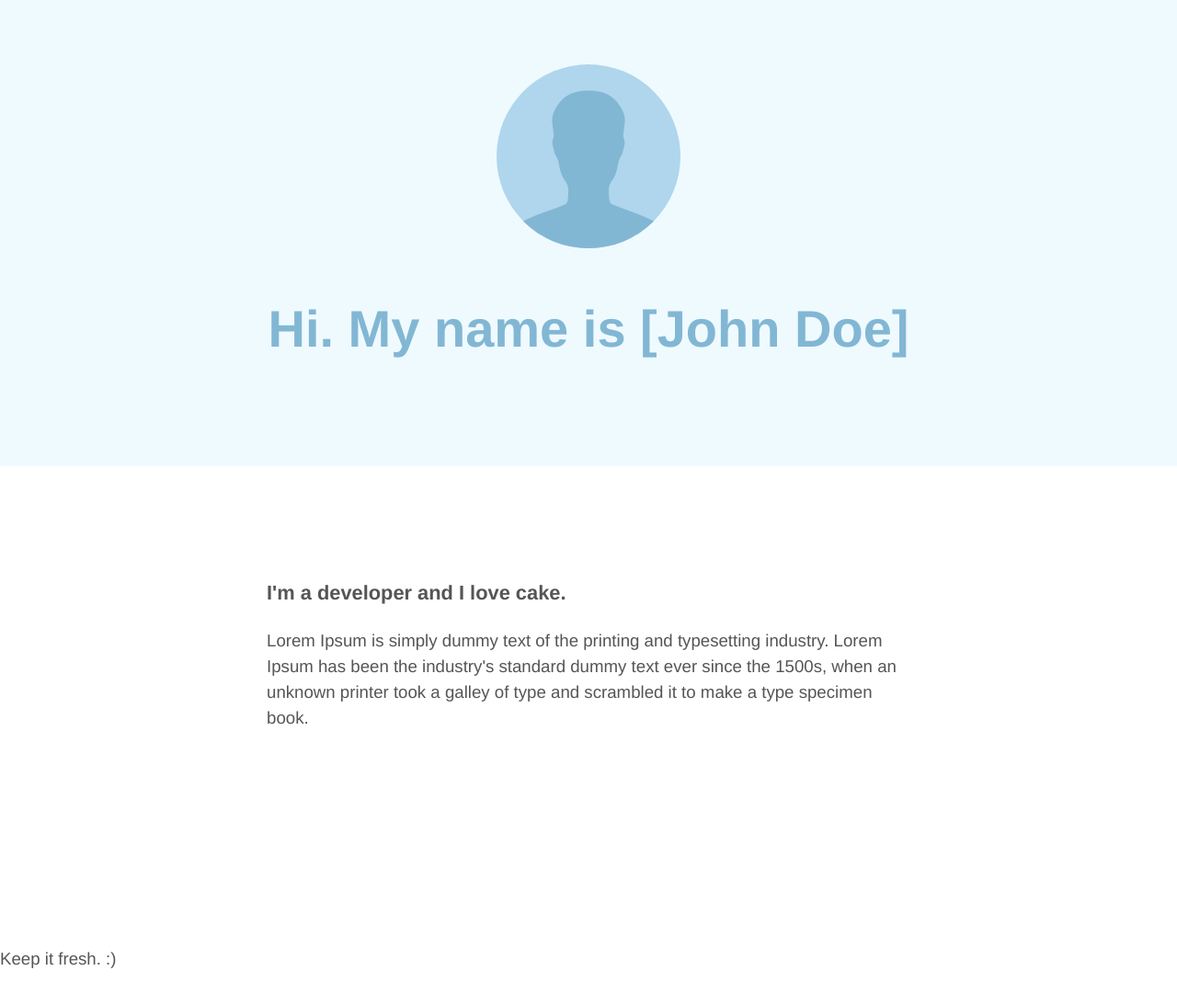
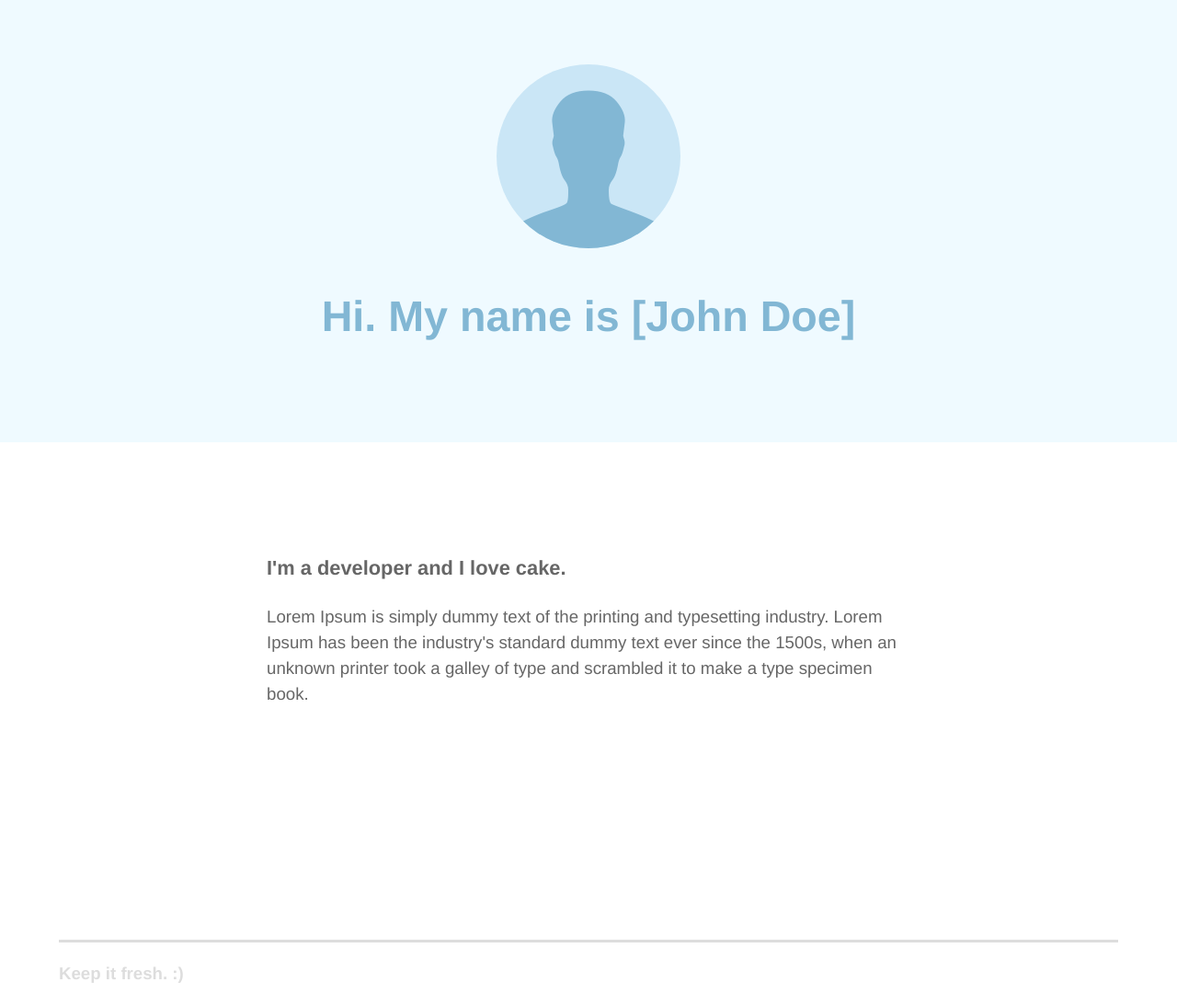
Before and after one commit to bearcott/portfolio-template, a plain HTML site: page index.html in a window 1280 px wide. Shown: the whole page at 92% size. Before the commit the page ends 1057 px from the top, so only its background shows below. Drawn offline with Linux system fonts and the light colour scheme; files whose address does not match are found by name.

Commit message:
finished bro

```diff
--- a/css/style.css
+++ b/css/style.css
@@ -2,7 +2,7 @@ body {
 	font: 14pt/1.5 Helvetica, Sans Serif;
 	margin: 0;
 	padding: 0;
-	color: #555;
+	color: #666;
 }
 
 header {
@@ -14,14 +14,14 @@ header .profile {
 	width: 200px;
 	height: 200px;
 	font-size: 230px;
-	background: #AFD6EC;
+	background: #CAE6F6;
 	color: #82B7D4;
 	border-radius: 100%;
 	display: inline-block;
 	overflow: hidden;
 }
 header h1 {
-	font-size: 3em;
+	font-size: 2.5em;
 	color: #82B7D4;
 	font-weight: bold;
 }
@@ -35,3 +35,14 @@ header h1 {
 	min-height: 300px;
 	margin: auto;
 }
+footer {
+	padding: 20px 0;
+}
+footer .content {
+	width: 90%;
+	margin: auto;
+	color: #ddd;
+	font-weight: bold;
+	padding-top: 20px;
+	border-top: 3px solid;
+}
--- a/index.html
+++ b/index.html
@@ -10,16 +10,18 @@
 		<h1>Hi. My name is [John Doe]</h1>
 	</header>
 	<section id="about">
-		<section class="content">
+		<div class="content">
 			<h3>I'm a developer and I love cake.</h3>
 			<p>Lorem Ipsum is simply dummy text of the printing and typesetting industry.
 			Lorem Ipsum has been the industry's standard dummy text ever since the 1500s,
 			when an unknown printer took a galley of type and scrambled it to make a type
 			specimen book.</p>
-		</section>
+		</div>
 	</section>
 	<footer>
-		Keep it fresh. :)
+		<div class="content">
+			Keep it fresh. :)
+		</div>
 	</footer>
 </body>
 </html>
```
